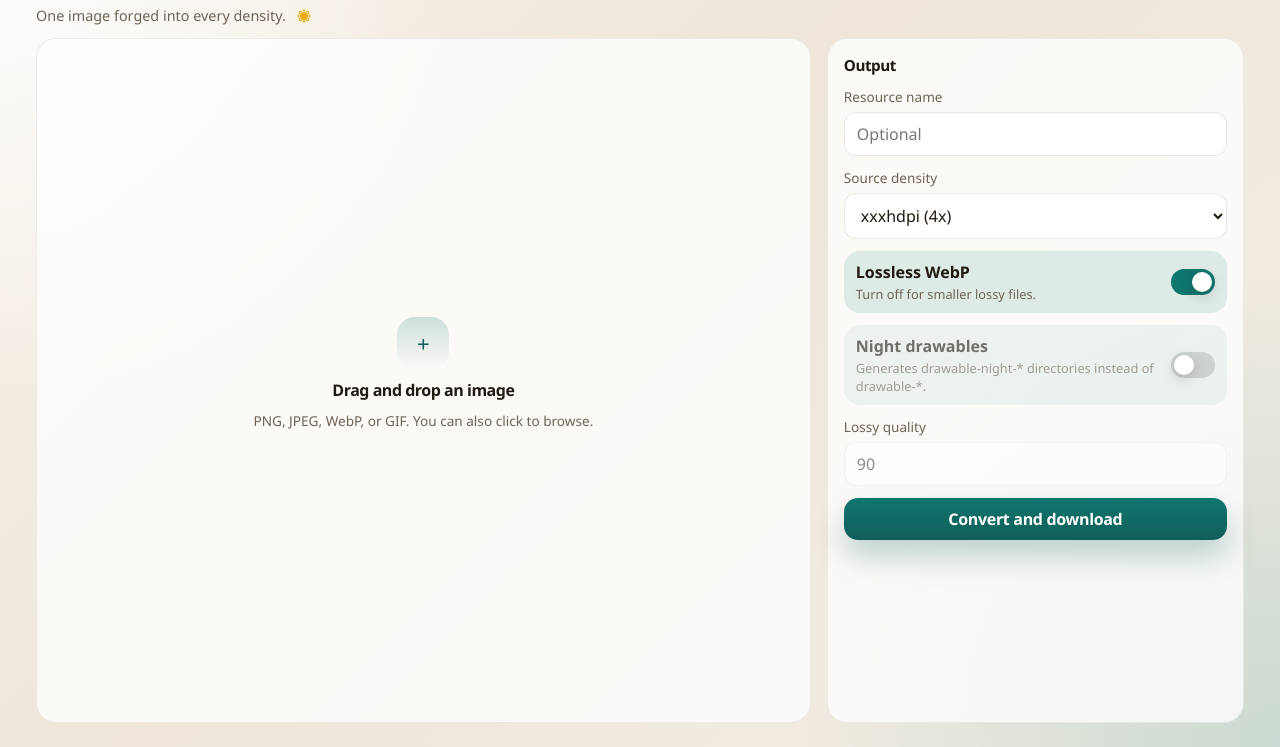
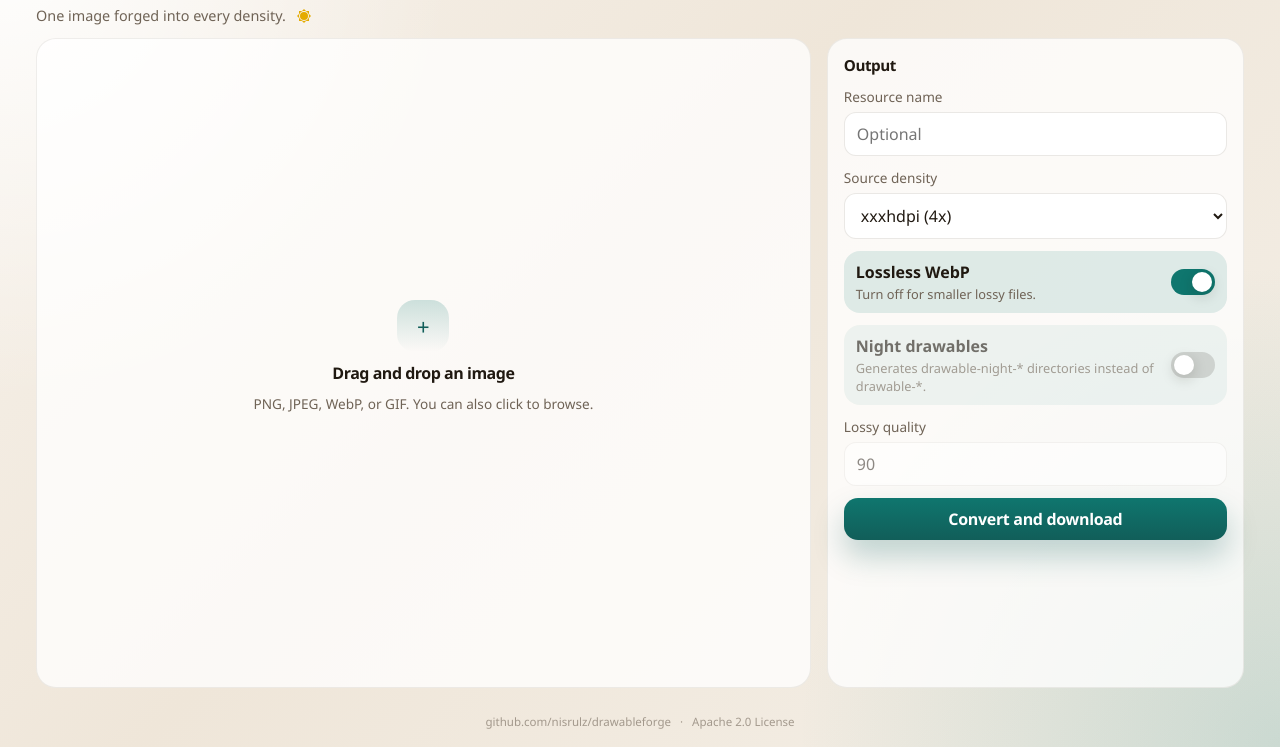
Before and after one commit to nisrulz/drawableforge, a website with bundled scripts: page index.html in a window 1280 px wide. Shown: the part 53-800 px from the top of the page. Built offline with nearby package versions, Linux system fonts and the light colour scheme.

Commit message:
feat: add site footer with GitHub link and license

```diff
--- a/index.html
+++ b/index.html
@@ -85,6 +85,12 @@
     </form>
   </section>
 
+  <footer class="site-footer">
+    <a href="https://github.com/nisrulz/drawableforge">github.com/nisrulz/drawableforge</a>
+    <span class="separator">&middot;</span>
+    <span>Apache 2.0 License</span>
+  </footer>
+
   <script src="vendor/jszip.min.js"></script>
   <script type="module" src="app.js" crossorigin="anonymous"></script>
 </body>
--- a/style.css
+++ b/style.css
@@ -572,3 +572,25 @@ button.primary:disabled {
     font-size: 0.78rem;
   }
 }
+
+.site-footer {
+  flex-shrink: 0;
+  text-align: center;
+  padding: 10px 16px;
+  font-size: 0.72rem;
+  color: var(--muted);
+  opacity: 0.6;
+}
+
+.site-footer a {
+  color: inherit;
+  text-decoration: none;
+}
+
+.site-footer a:hover {
+  text-decoration: underline;
+}
+
+.site-footer .separator {
+  margin: 0 6px;
+}
```
